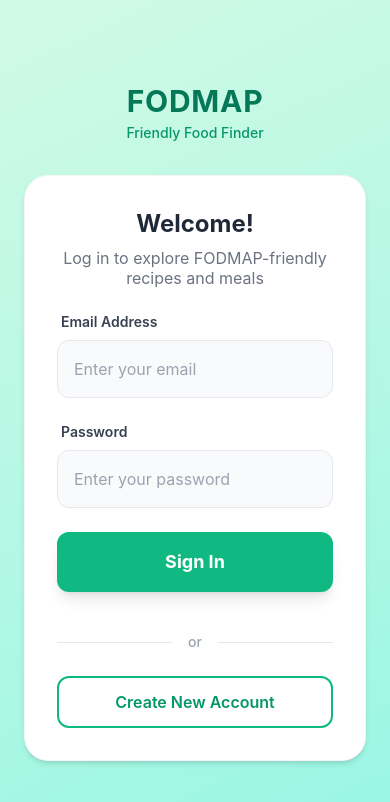
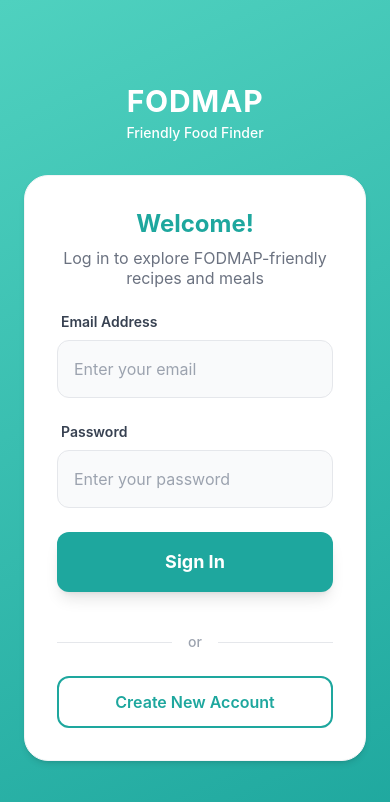
Before and after one commit to zarhaselene/fodmap_reactnative, a React Native app: screen /Login in a window 390 px wide. Shown: the top 802 px of the page. Built offline with nearby package versions, Linux system fonts and the light colour scheme; no server answers.

Commit message:
feat: update color scheme for Login and Register screens

```diff
--- a/screens/LoginScreen.js
+++ b/screens/LoginScreen.js
@@ -83,7 +83,7 @@ export default function LoginScreen({ navigation }) {
 
   return (
     <LinearGradient
-      colors={["#d1fae5", "#99f6e4"]}
+      colors={["#4FD1BF", "#1EA79E"]}
       start={{ x: 0, y: 0 }}
       end={{ x: 1, y: 1 }}
       style={{ flex: 1 }}
@@ -101,10 +101,10 @@ export default function LoginScreen({ navigation }) {
             <View className="flex-1 justify-center items-center px-6 py-8">
               {/* Head Section */}
               <View className="items-center mb-8">
-                <Text className="text-3xl font-bold text-emerald-700 tracking-wide">
+                <Text className="text-3xl font-bold text-white tracking-wide">
                   FODMAP
                 </Text>
-                <Text className="text-emerald-600 text-sm font-medium mt-1">
+                <Text className="text-white text-sm font-medium mt-1">
                   Friendly Food Finder
                 </Text>
               </View>
@@ -112,7 +112,7 @@ export default function LoginScreen({ navigation }) {
               {/* Login Card */}
               <View className="w-full max-w-sm bg-white rounded-3xl shadow-md p-8 border border-gray-100">
                 <View className="items-center mb-6">
-                  <Text className="text-2xl font-bold text-gray-800 mb-2">
+                  <Text className="text-2xl font-bold text-[#1EA79E] mb-2">
                     Welcome!
                   </Text>
                   <Text className="text-base text-gray-500 text-center leading-5">
@@ -157,7 +157,7 @@ export default function LoginScreen({ navigation }) {
                 {/* Login Button */}
                 <TouchableOpacity
                   className={`py-4 rounded-xl mb-4 shadow-lg ${
-                    loading ? "bg-gray-400" : "bg-emerald-500"
+                    loading ? "bg-[#4FD1BF]" : "bg-[#1EA79E]"
                   }`}
                   onPress={handleLogin}
                   disabled={loading}
@@ -178,10 +178,10 @@ export default function LoginScreen({ navigation }) {
 
                 {/* Register Link */}
                 <TouchableOpacity
-                  className="border-2 border-emerald-500 py-3 rounded-xl"
+                  className="border-2 border-[#1EA79E] py-3 rounded-xl"
                   onPress={() => navigation.navigate("Register")}
                 >
-                  <Text className="text-emerald-600 text-center font-semibold text-base">
+                  <Text className="text-[#1EA79E] text-center font-semibold text-base">
                     Create New Account
                   </Text>
                 </TouchableOpacity>
--- a/screens/RegisterScreen.js
+++ b/screens/RegisterScreen.js
@@ -110,7 +110,7 @@ export default function RegisterScreen({ navigation }) {
 
   return (
     <LinearGradient
-      colors={["#d1fae5", "#99f6e4"]}
+      colors={["#4FD1BF", "#1EA79E"]}
       start={{ x: 0, y: 0 }}
       end={{ x: 1, y: 1 }}
       style={{ flex: 1 }}
@@ -128,10 +128,10 @@ export default function RegisterScreen({ navigation }) {
             <View className="flex-1 justify-center items-center px-6 py-8">
               {/* Head Section */}
               <View className="items-center mb-8">
-                <Text className="text-3xl font-bold text-emerald-700 tracking-wide">
+                <Text className="text-3xl font-bold text-white tracking-wide">
                   FODMAP
                 </Text>
-                <Text className="text-emerald-600 text-sm font-medium ">
+                <Text className="text-white text-sm font-medium ">
                   Friendly Food Finder
                 </Text>
               </View>
@@ -139,7 +139,7 @@ export default function RegisterScreen({ navigation }) {
               {/* Register Card */}
               <View className="w-full max-w-sm bg-white rounded-3xl shadow-md p-8 border border-gray-100">
                 <View className="items-center mb-6">
-                  <Text className="text-2xl font-bold text-gray-800 mb-2">
+                  <Text className="text-2xl font-bold text-[#1EA79E] mb-2">
                     Create Account
                   </Text>
                   <Text className="text-base text-gray-500 text-center leading-5">
@@ -205,7 +205,7 @@ export default function RegisterScreen({ navigation }) {
                 {/* Register Button */}
                 <TouchableOpacity
                   className={`py-4 rounded-xl mb-4 shadow-lg ${
-                    loading ? "bg-gray-400" : "bg-emerald-500"
+                    loading ? "bg-[#4FD1BF]" : "bg-[#1EA79E]"
                   }`}
                   onPress={handleRegister}
                   disabled={loading}
@@ -226,10 +226,10 @@ export default function RegisterScreen({ navigation }) {
 
                 {/* Login Link */}
                 <TouchableOpacity
-                  className="border-2 border-emerald-500 py-3 rounded-xl"
+                  className="border-2 border-[#1EA79E] py-3 rounded-xl"
                   onPress={() => navigation.navigate("Login")}
                 >
-                  <Text className="text-emerald-600 text-center font-semibold text-base">
+                  <Text className="text-[#1EA79E] text-center font-semibold text-base">
                     Sign In to Existing Account
                   </Text>
                 </TouchableOpacity>
```
